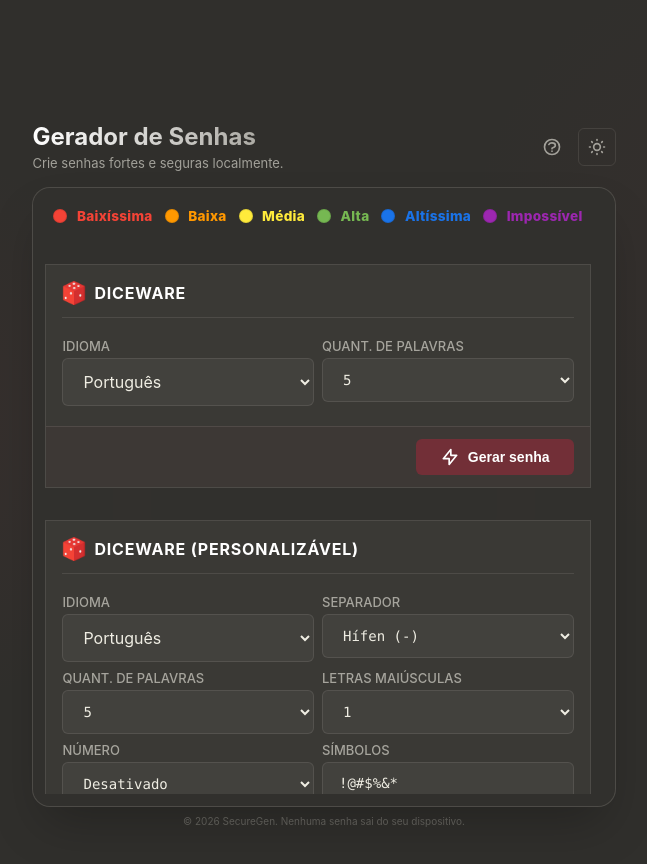
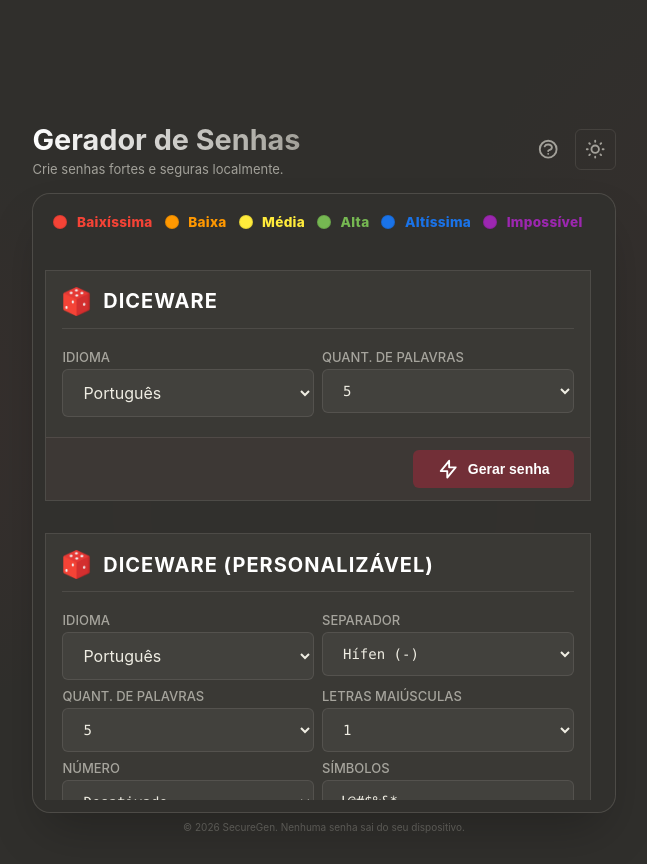
Before and after one commit to luizggfonseca/gerador_senhas, a React (Vite) app in the folder frontend/: page / in a window 1280 px wide. Shown: the whole page, without its empty margins (316-963 px from the left). Built offline with nearby package versions, Linux system fonts and the light colour scheme.

Commit message:
style: aumentar tamanho dos ícones e títulos para melhor visibilidade

```diff
--- a/frontend/src/components/Generator.jsx
+++ b/frontend/src/components/Generator.jsx
@@ -15,9 +15,9 @@ function GeneratorSection({ id, title, children, onGenerate, loading, icon }) {
                 <h3 className="section-title">
                     {icon && (
                         isImagePath ? (
-                            <img src={icon} alt="" className="section-icon-img" style={{ width: '1.5rem', height: '1.5rem', objectFit: 'contain' }} />
+                            <img src={icon} alt="" className="section-icon-img" style={{ width: '1.8rem', height: '1.8rem', objectFit: 'contain' }} />
                         ) : (
-                            <svg className="icon" fill="none" stroke="currentColor" viewBox="0 0 24 24" style={{ width: '1.25rem' }}>
+                            <svg className="icon" fill="none" stroke="currentColor" viewBox="0 0 24 24" style={{ width: '1.5rem' }}>
                                 <path strokeLinecap="round" strokeLinejoin="round" strokeWidth="2" d={icon} />
                             </svg>
                         )
@@ -29,11 +29,11 @@ function GeneratorSection({ id, title, children, onGenerate, loading, icon }) {
             <div className="section-actions">
                 <button onClick={onGenerate} disabled={loading} className="btn-generate-small">
                     {loading ? (
-                        <svg className="spinner" viewBox="0 0 24 24" fill="none" stroke="currentColor" style={{ width: '1rem', height: '1rem' }}>
+                        <svg className="spinner" viewBox="0 0 24 24" fill="none" stroke="currentColor" style={{ width: '1.25rem', height: '1.25rem' }}>
                             <path strokeLinecap="round" strokeLinejoin="round" strokeWidth="2" d="M4 4v5h.582m15.356 2A8.001 8.001 0 004.582 9m0 0H9m11 11v-5h-.581m0 0a8.003 8.003 0 01-15.357-2m15.357 2H15" />
                         </svg>
                     ) : (
-                        <svg fill="none" stroke="currentColor" viewBox="0 0 24 24" style={{ width: '1.25rem' }}>
+                        <svg fill="none" stroke="currentColor" viewBox="0 0 24 24" style={{ width: '1.4rem', height: '1.4rem' }}>
                             <path strokeLinecap="round" strokeLinejoin="round" strokeWidth="2" d="M13 10V3L4 14h7v7l9-11h-7z" />
                         </svg>
                     )}
--- a/frontend/src/index.css
+++ b/frontend/src/index.css
@@ -332,7 +332,7 @@ body {
 
 .modal-title {
   color: #ffffff;
-  font-size: 1.25rem;
+  font-size: 1.4rem;
   font-weight: 700;
 }
 
@@ -477,8 +477,8 @@ body {
   right: 1rem;
   top: 50%;
   transform: translateY(-50%);
-  width: 1.25rem;
-  height: 1.25rem;
+  width: 1.4rem;
+  height: 1.4rem;
   pointer-events: none;
   color: var(--text-secondary);
 }
@@ -521,12 +521,12 @@ body {
 }
 
 .control-btn .icon {
-  width: 1.25rem;
-  height: 1.25rem;
+  width: 1.4rem;
+  height: 1.4rem;
 }
 
 .app-title {
-  font-size: 1.5rem;
+  font-size: 1.8rem;
   font-weight: 700;
   margin: 0 0 0.25rem;
   background: linear-gradient(to right, #fff, var(--text-secondary));
@@ -801,13 +801,13 @@ body {
 }
 
 .section-title {
-  font-size: 1rem;
+  font-size: 1.25rem;
   font-weight: 700;
   color: #ffffff;
   margin: 0;
   display: flex;
   align-items: center;
-  gap: 0.5rem;
+  gap: 0.75rem;
   text-transform: uppercase;
   letter-spacing: 0.05em;
 }
```
Also changed, not shown: 1 other file (tests, documents, lock files or other folders).
